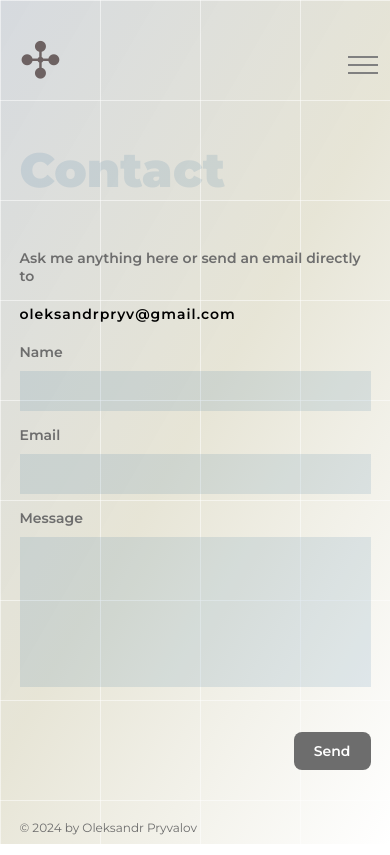
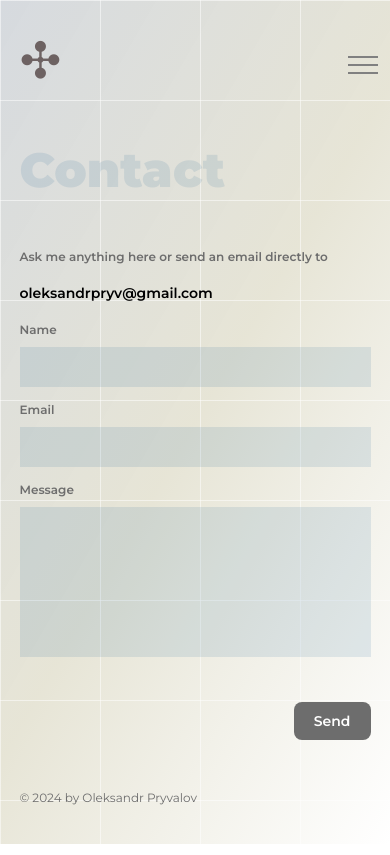
Before and after one commit to multumInParvo/my-portfolio, a React (Create React App) app: page /contact in a window 390 px wide. Built offline with nearby package versions, Linux system fonts and the light colour scheme.

Commit message:
adapted text for small screens

```diff
--- a/src/components/Form/Form.scss
+++ b/src/components/Form/Form.scss
@@ -124,10 +124,21 @@
 
         .contact-info {
             margin-bottom: 0;
+
+            .contact-detail {
+                letter-spacing: 0;
+            }
+            .contact-detail-title {
+                font-size: 12px;
+            }
         }
 
         .form {
             .input-container {
+
+            .input-label {
+                font-size: 12px;
+            }
 
                 .input,
                 .textarea {
```
